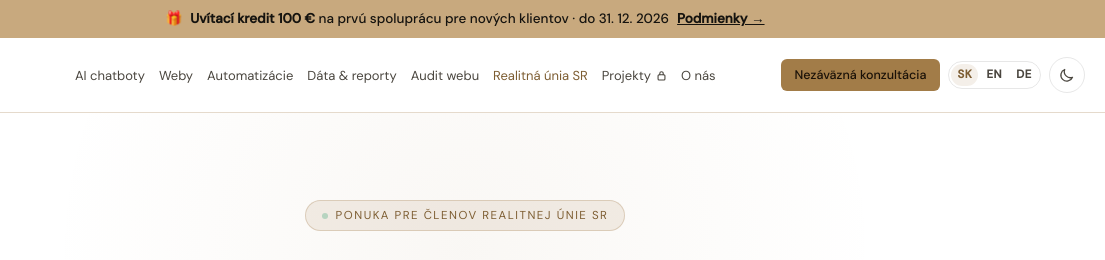
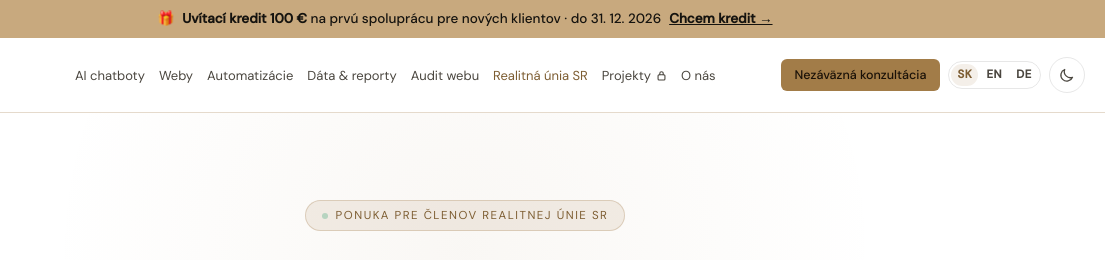
Before and after one commit to axiona-web/chatbots, a plain HTML site: page reality/index.html in a window 1280 px wide. Shown: the top 260 px of the page, 175-1280 px from the left. Drawn offline with Linux system fonts and the light colour scheme.

Commit message:
Reality: promo lišta rovnaká ako na ostatných stránkach (Chcem kredit → /#kontakt)
Co-Authored-By: Claude Opus 5.5 <noreply@anthropic.com>
Claude-Session: https://claude.ai/code/session_01BEaS5X2Pd5KG1z8zLVTJmh

```diff
--- a/reality/index.html
+++ b/reality/index.html
@@ -84,7 +84,7 @@
 nav{top:38px !important}.hero{padding-top:160px !important}
 @media(max-width:768px){.promo-bar{font-size:12.5px;min-height:44px}.promo-bar .pb-long{display:none}nav{top:44px !important}.hero{padding-top:140px !important}}
 </style>
-<a class="promo-bar" href="#cennik">🎁 <span><b>Uvítací kredit 100 €</b><span class="pb-long"> na prvú spoluprácu pre nových klientov</span> · do 31. 12. 2026</span> <span class="pb-cta">Podmienky →</span></a>
+<a class="promo-bar" href="/#kontakt">🎁 <span><b>Uvítací kredit 100 €</b><span class="pb-long"> na prvú spoluprácu pre nových klientov</span> · do 31. 12. 2026</span> <span class="pb-cta">Chcem kredit →</span></a>
 
 <nav aria-label="Hlavná navigácia">
   <a href="/"><img class="logo-dark" src="https://axiona-group.sk/logo-web.png" alt="Axiona Group — digitálny partner pre firmy" height="72" style="display:block;max-height:72px;width:auto"/><span class="logo-light" style="--h:72px" role="img" aria-label="Axiona Group"><svg viewBox="0 0 196 123" aria-hidden="true"><g class="mk-l"><line x1="34" y1="61" x2="76" y2="31"/><line x1="34" y1="61" x2="76" y2="91"/><line x1="76" y1="31" x2="118" y2="11"/><line x1="76" y1="31" x2="118" y2="61"/><line x1="76" y1="31" x2="118" y2="111"/><line x1="76" y1="91" x2="118" y2="11"/><line x1="76" y1="91" x2="118" y2="61"/><line x1="76" y1="91" x2="118" y2="111"/><line x1="118" y1="11" x2="144" y2="61"/><line x1="118" y1="111" x2="144" y2="61"/></g><line class="mk-a" x1="118" y1="61" x2="134" y2="61"/><circle class="mk-o dim" cx="118" cy="11" r="6"/><circle class="mk-o dim" cx="118" cy="111" r="6"/><circle class="mk-o go" cx="34" cy="61" r="8.5"/><circle class="mk-o go" cx="76" cy="91" r="8.5"/><circle class="mk-f" cx="76" cy="31" r="8"/><circle class="mk-f" cx="118" cy="61" r="8"/><circle class="mk-r" cx="144" cy="61" r="10"/><circle class="mk-f" cx="144" cy="61" r="4.5"/><path class="mk-r" d="M154 61H178M166 53L178 61L166 69"/></svg><span><span class="w">Axiona</span><span class="g">GROUP</span></span></span></a>
```
